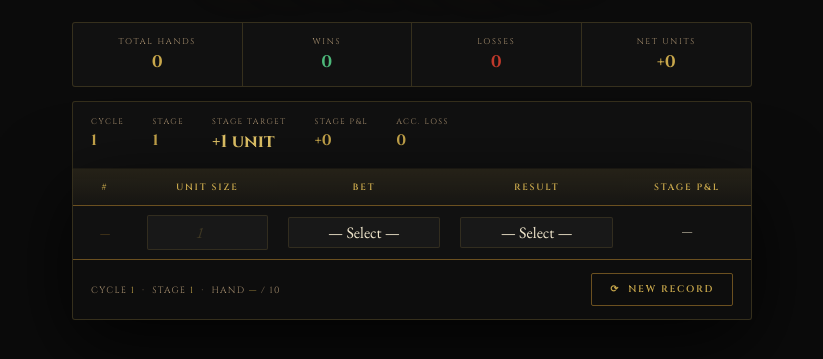
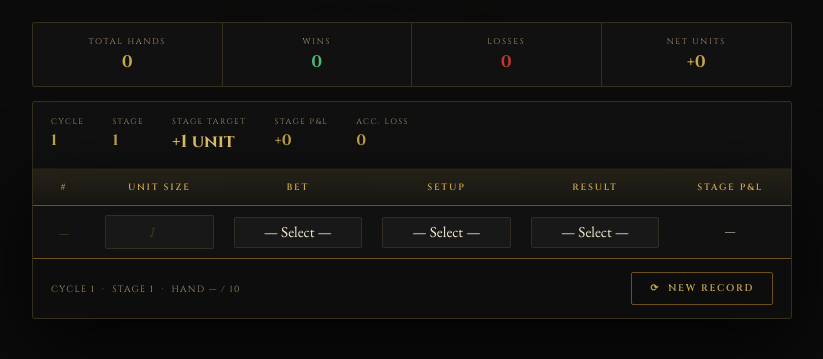
Before and after one commit to Tauhidiyad/Baccarat_Sheet, a plain HTML site: page index.html in a window 1280 px wide. Shown: the part 139-498 px from the top of the page, without its empty margins (228-1051 px from the left). Drawn offline with nearby package versions, Linux system fonts and the light colour scheme.

Commit message:
Add files via upload

```diff
--- a/index.html
+++ b/index.html
@@ -45,7 +45,7 @@
 
   /* GLOBAL STATS */
   .stats-bar {
-    width: 100%; max-width: 680px;
+    width: 100%; max-width: 760px;
     display: grid; grid-template-columns: repeat(4, 1fr);
     border: 1px solid var(--border); border-radius: 3px;
     margin-bottom: 14px; background: var(--surface); overflow: hidden;
@@ -62,7 +62,7 @@
 
   /* STATUS BAR */
   .status-bar {
-    width: 100%; max-width: 680px;
+    width: 100%; max-width: 760px;
     background: var(--surface);
     border: 1px solid var(--border);
     border-bottom: none;
@@ -91,7 +91,7 @@
 
   /* CARD */
   .card {
-    width: 100%; max-width: 680px;
+    width: 100%; max-width: 760px;
     background: var(--surface);
     border: 1px solid var(--border);
     border-top: none;
@@ -130,8 +130,8 @@
     background: rgba(255,255,255,0.03);
     border: 1px solid rgba(201,168,76,0.14);
     border-radius: 2px; color: var(--cream);
-    font-family: 'EB Garamond', serif; font-size: 1rem;
-    padding: 6px 6px; width: 100%; text-align: center;
+    font-family: 'EB Garamond', serif; font-size: 0.95rem;
+    padding: 6px 4px; width: 100%; text-align: center;
     -webkit-appearance: none; appearance: none; outline: none;
     transition: border-color 0.2s, background 0.2s;
   }
@@ -172,11 +172,12 @@
   @keyframes fadeDown { from { opacity:0; transform:translateY(-14px); } to { opacity:1; transform:translateY(0); } }
   @keyframes fadeUp   { from { opacity:0; transform:translateY(14px);  } to { opacity:1; transform:translateY(0); } }
 
-  .col-num  { width: 50px; }
-  .col-unit { width: 110px; }
-  .col-bet  { width: 135px; }
-  .col-res  { width: 135px; }
-  .col-pnl  { width: 100px; }
+  .col-num   { width: 46px; }
+  .col-unit  { width: 95px; }
+  .col-bet   { width: 110px; }
+  .col-setup { width: 110px; }
+  .col-res   { width: 110px; }
+  .col-pnl   { width: 90px; }
 </style>
 </head>
 <body>
@@ -247,6 +248,7 @@
         <th class="col-num">#</th>
         <th class="col-unit">Unit Size</th>
         <th class="col-bet">Bet</th>
+        <th class="col-setup">Setup</th>
         <th class="col-res">Result</th>
         <th class="col-pnl">Stage P&amp;L</th>
       </tr>
@@ -293,7 +295,7 @@
 
   function init() {
     totalAccLoss = 0;
-    cycles = [{ stages: [{ target: 1, rows: [{ unit: '', bet: '', res: '' }] }] }];
+    cycles = [{ stages: [{ target: 1, rows: [{ unit: '', bet: '', setup: '', res: '' }] }] }];
     render();
   }
 
@@ -383,6 +385,15 @@
               </select>
             </td>
             <td>
+              <select id="setup-${rowIndex}" onchange="onInput('${rowIndex}','setup',this.value)">
+                <option value="" ${row.setup===''?'selected':''}>— Select —</option>
+                <option value="S" ${row.setup==='S'?'selected':''}>S</option>
+                <option value="A" ${row.setup==='A'?'selected':''}>A</option>
+                <option value="B" ${row.setup==='B'?'selected':''}>B</option>
+                <option value="C" ${row.setup==='C'?'selected':''}>C</option>
+              </select>
+            </td>
+            <td>
               <select id="res-${rowIndex}" onchange="onInput('${rowIndex}','res',this.value)">
                 <option value="" ${row.res===''?'selected':''}>— Select —</option>
                 <option value="Win" ${row.res==='Win'?'selected':''}>Win</option>
@@ -447,7 +458,7 @@
   function insertDivider(text, type) {
     const tr = document.createElement('tr');
     tr.className = 'stage-divider-row';
-    tr.innerHTML = `<td colspan="5">
+    tr.innerHTML = `<td colspan="6">
       <div class="stage-divider-inner">
         <div class="sdl-line ${type}"></div>
         <div class="sdl-text ${type}">${text}</div>
@@ -489,18 +500,18 @@
     if (sp >= stage.target) {
       // Target hit — new cycle
       totalAccLoss = 0;
-      cycles.push({ stages: [{ target: 1, rows: [{ unit: '', bet: '', res: '' }] }] });
+      cycles.push({ stages: [{ target: 1, rows: [{ unit: '', bet: '', setup: '', res: '' }] }] });
 
     } else if (ri + 1 >= MAX_HANDS) {
       // 10 hands done, target not hit — new stage
       totalAccLoss = +(totalAccLoss + sp).toFixed(2);
       const newTarget = Math.abs(totalAccLoss) + 1;
-      cycle.stages.push({ target: newTarget, rows: [{ unit: '', bet: '', res: '' }] });
+      cycle.stages.push({ target: newTarget, rows: [{ unit: '', bet: '', setup: '', res: '' }] });
 
     } else {
       // Add next row in current stage
       if (ri + 1 >= stage.rows.length) {
-        stage.rows.push({ unit: '', bet: '', res: '' });
+        stage.rows.push({ unit: '', bet: '', setup: '', res: '' });
       }
     }
   }
```
